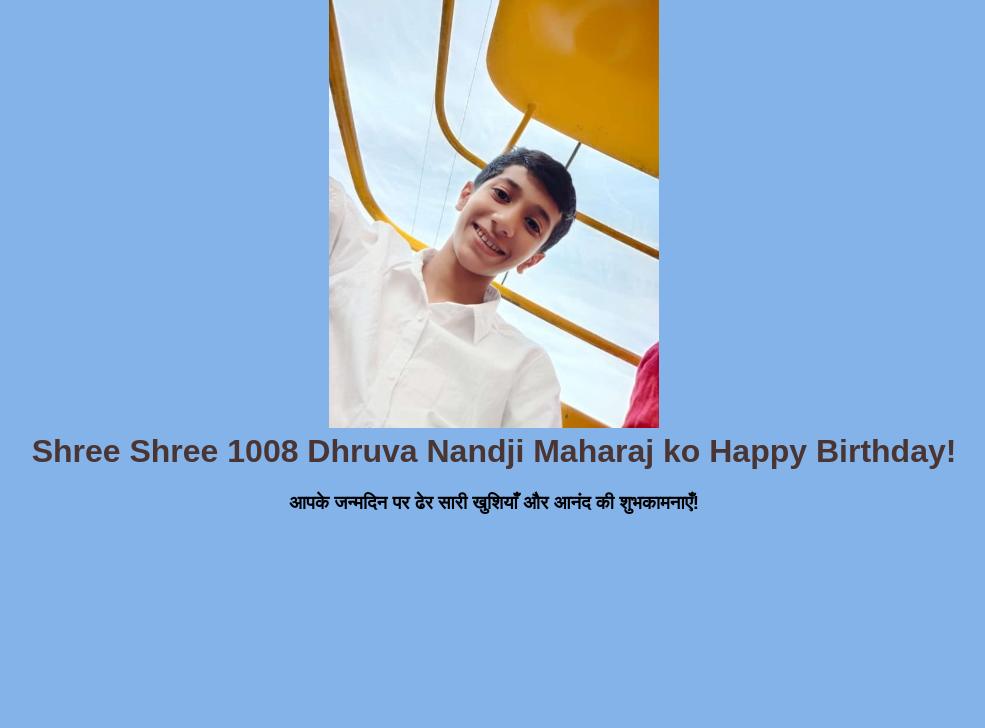
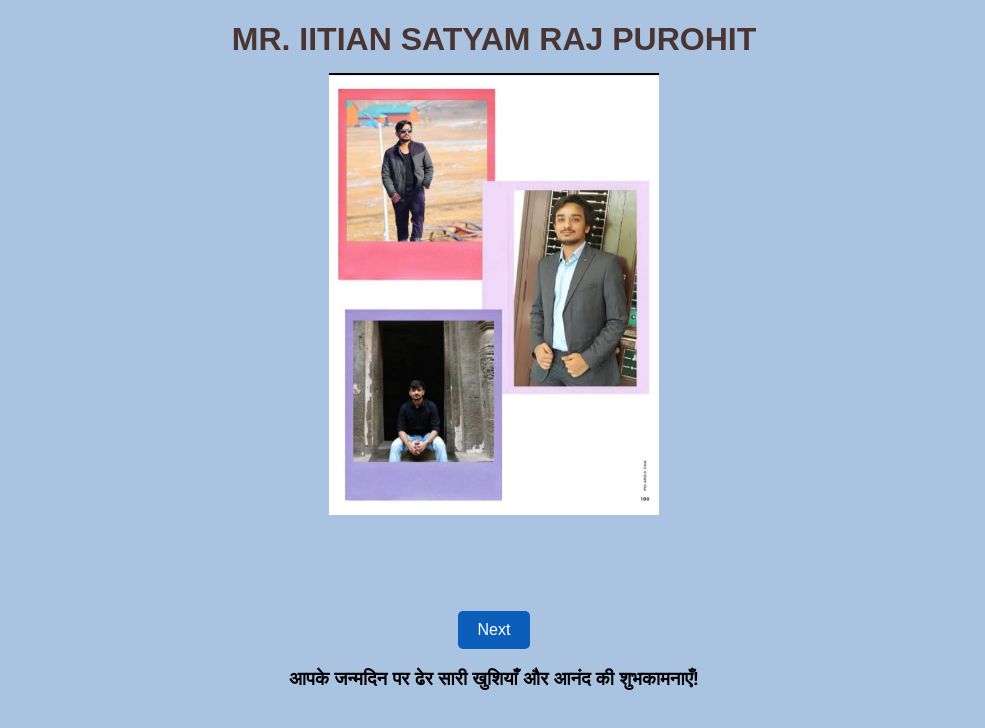
Before and after one commit to kumarhasmukh697/birthday_greetings, a plain HTML site: page index.html in a window 1280 px wide. Shown: the whole page, without its empty margins (146-1131 px from the left). Drawn offline with Linux system fonts and the light colour scheme.

Commit message:
wish happy birthday

```diff
--- a/index.html
+++ b/index.html
@@ -8,9 +8,12 @@
         body {
             font-family: Arial, sans-serif;
             text-align: center;
-            background-color: #84b3e9;
+            background-color: #a9c3e0;
         }
-        h1 { color: #4a3533; }
+        h1 {
+            color: #4a3533;
+            min-height: 50px;
+        }
         p { color: #333; }
 
         /* Animation CSS */
@@ -24,13 +27,51 @@
             height: auto;
             animation: bounce 2s infinite;
         }
+
+        button {
+            margin-top: 20px;
+            padding: 10px 20px;
+            font-size: 16px;
+            color: white;
+            background-color: #0c5ebb;
+            border: none;
+            cursor: pointer;
+            border-radius: 5px;
+        }
+
+        button:hover {
+            background-color: #357ab8;
+        }
     </style>
 </head>
 <body>
-    <img src="images/drp.jpeg" alt="Happy Birthday!">
+    <h1>MR. IITIAN SATYAM RAJ PUROHIT</h1>
+    <img src="images/srp.jpg" alt="Happy Birthday!">
 
-    <h1>Shree Shree 1008 Dhruva Nandji Maharaj ko Happy Birthday!</h1>
+    <h1 id="animatedText"></h1>
+    <button id="nextButton">Next</button>
+
     <h3>आपके जन्मदिन पर ढेर सारी खुशियाँ और आनंद की शुभकामनाएँ!</h3>
 
+    <script>
+        // Full sentence to display
+        const sentence = "Shree Shree 1008 Satya Nandji Maharaj ko Happy Birthday!";
+        const words = sentence.split(" "); // Split sentence into words
+        let currentWordIndex = 0; // Track the current word index
+
+        const animatedText = document.getElementById("animatedText");
+        const nextButton = document.getElementById("nextButton");
+
+        // Function to handle displaying the next word
+        nextButton.addEventListener("click", () => {
+            if (currentWordIndex < words.length) {
+                animatedText.innerHTML += (currentWordIndex === 0 ? "" : " ") + words[currentWordIndex];
+                currentWordIndex++;
+            } else {
+                nextButton.disabled = true; // Disable button after completing the sentence
+                nextButton.innerText = "Completed!";
+            }
+        });
+    </script>
 </body>
 </html>
```
Also changed, not shown: images/srp.jpg (added).
